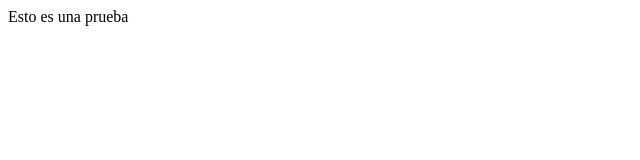
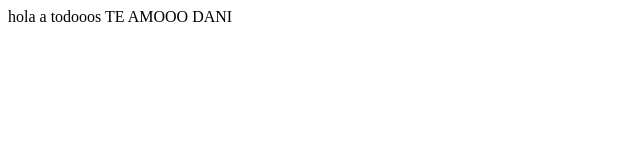
Before and after one commit to chiszpo/proyectoDemoCursoPrework, a plain HTML site: page index.html in a window 1280 px wide. Shown: the whole page, without its empty margins (0-640 px from the left). Drawn offline with Linux system fonts and the light colour scheme.

Commit message:
first commit

```diff
--- a/index.html
+++ b/index.html
@@ -7,6 +7,6 @@
     <title>¡¡Hola mundo!!</title>
 </head>
 <body>
-    Esto es una prueba
+   hola a todooos TE AMOOO DANI
 </body>
 </html>
```
